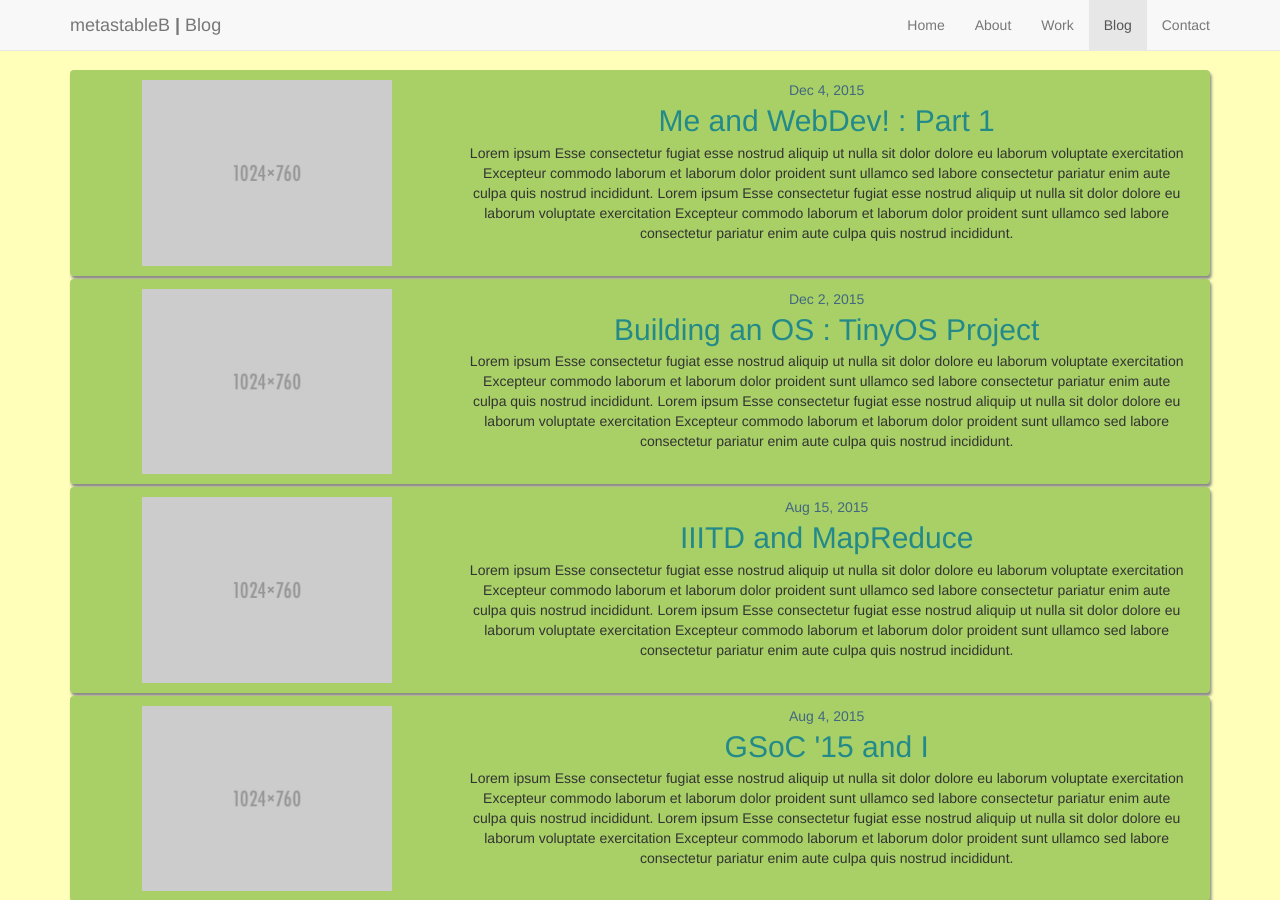
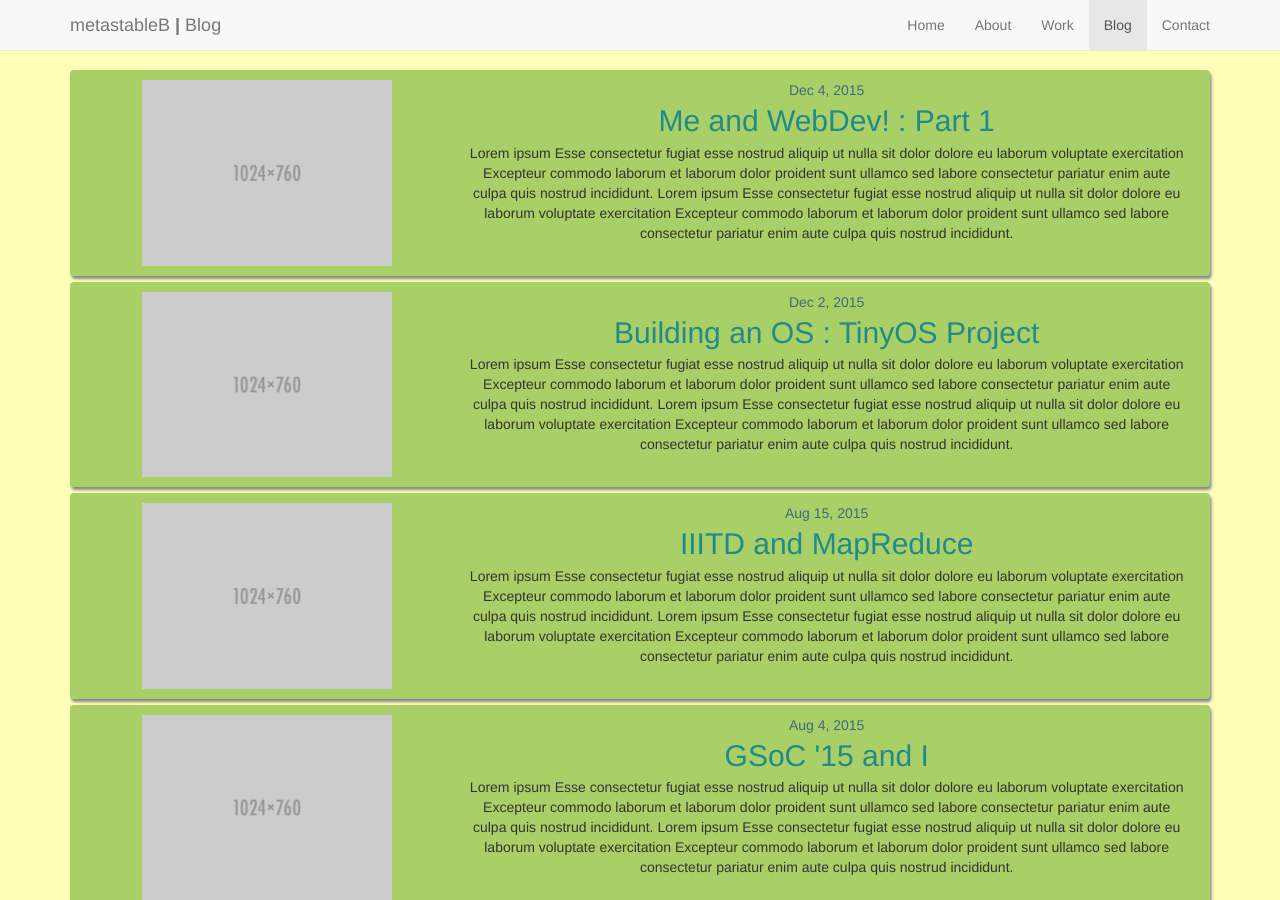
Before and after one commit to metastableB/metastableB.github.io, a Jekyll site: the page built from blog.html, in a window 1280 px wide and 900 px high. Built offline with Jekyll 4.4.1, drawn with Linux system fonts in a browser that asks for light colours; nearby versions of some CDN libraries.

```diff
--- a/css/blog.css
+++ b/css/blog.css
@@ -8,7 +8,7 @@
 .post-list-entry{
     background-color: rgb(168, 208, 102);
     border-radius: 4px;
-    margin-bottom:3px;
+    margin-bottom:6px;
     box-shadow: 1.5px 3px 3px #888888;
     padding:10px;
 }
```
